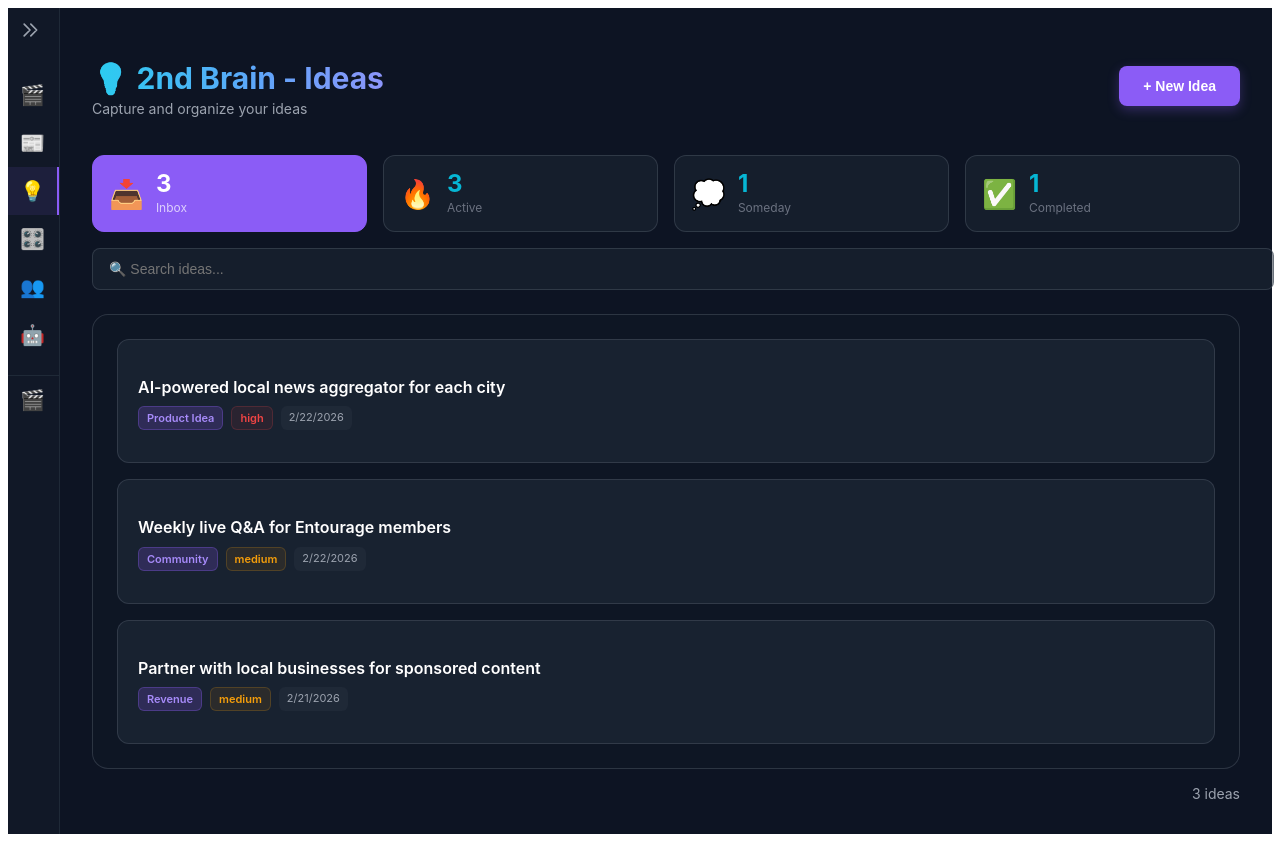
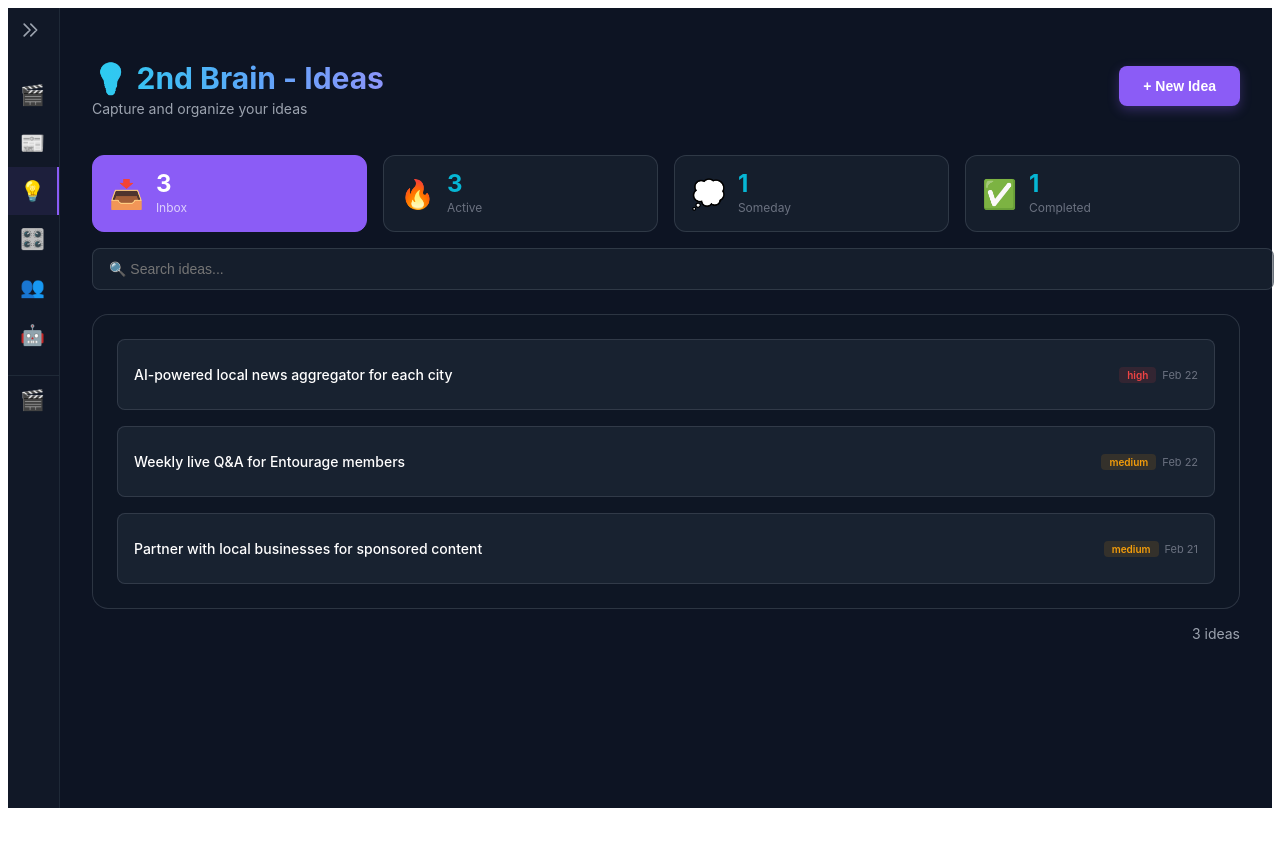
Before and after one commit to pacinobot2026/vizard-clips-dashboard, a Next.js app: page /ideas in a window 1280 px wide. After the commit the page ends 816 px from the top, so only its background shows below. Built offline with nearby package versions, Linux system fonts and the light colour scheme.

Commit message:
Make idea cards more compact (single line, smaller padding)

```diff
--- a/pages/ideas.js
+++ b/pages/ideas.js
@@ -453,86 +453,68 @@ function IdeaCard({ idea }) {
     <div
       style={{
         background: 'rgba(31, 41, 55, 0.7)',
-        borderRadius: '12px',
+        borderRadius: '8px',
         border: '1px solid rgba(75, 85, 99, 0.5)',
-        padding: '20px',
+        padding: '12px 16px',
         transition: 'all 0.3s ease',
         cursor: 'pointer'
       }}
       onClick={() => setIsExpanded(!isExpanded)}
       onMouseEnter={(e) => {
         e.currentTarget.style.borderColor = 'rgba(139, 92, 246, 0.5)';
-        e.currentTarget.style.boxShadow = '0 8px 16px rgba(139, 92, 246, 0.2)';
+        e.currentTarget.style.background = 'rgba(31, 41, 55, 0.9)';
       }}
       onMouseLeave={(e) => {
         e.currentTarget.style.borderColor = 'rgba(75, 85, 99, 0.5)';
-        e.currentTarget.style.boxShadow = 'none';
+        e.currentTarget.style.background = 'rgba(31, 41, 55, 0.7)';
       }}
     >
-      {/* Header */}
-      <div style={{ display: 'flex', alignItems: 'start', gap: '12px', marginBottom: '12px' }}>
-        <div style={{ flex: 1 }}>
-          <h3 style={{ color: '#fff', fontSize: '16px', fontWeight: '600', marginBottom: '8px', lineHeight: 1.4 }}>
+      {/* Single line with title and badges */}
+      <div style={{ display: 'flex', alignItems: 'center', gap: '10px', flexWrap: 'wrap' }}>
+        <h3 style={{ color: '#fff', fontSize: '14px', fontWeight: '500', flex: 1, minWidth: '200px' }}>
           {idea.title}
         </h3>
-          <div style={{ display: 'flex', gap: '8px', flexWrap: 'wrap' }}>
+        <div style={{ display: 'flex', gap: '6px', alignItems: 'center' }}>
           <span style={{
-              padding: '4px 8px',
-              background: 'rgba(139, 92, 246, 0.2)',
-              border: '1px solid rgba(139, 92, 246, 0.3)',
-              borderRadius: '6px',
-              fontSize: '11px',
-              color: '#a78bfa',
-              fontWeight: '600'
-            }}>
-              {idea.category}
-            </span>
-            <span style={{
-              padding: '4px 8px',
-              background: `${priorityColors[idea.priority]}15`,
-              border: `1px solid ${priorityColors[idea.priority]}30`,
-              borderRadius: '6px',
-              fontSize: '11px',
+            padding: '2px 8px',
+            background: `${priorityColors[idea.priority]}20`,
+            borderRadius: '4px',
+            fontSize: '10px',
             color: priorityColors[idea.priority],
             fontWeight: '600'
           }}>
             {idea.priority}
           </span>
           <span style={{
-              padding: '4px 8px',
-              background: '#1f2937',
-              borderRadius: '6px',
             fontSize: '11px',
-              color: '#9ca3af'
+            color: '#6b7280'
           }}>
-              {new Date(idea.created_at).toLocaleDateString()}
+            {new Date(idea.created_at).toLocaleDateString('en-US', { month: 'short', day: 'numeric' })}
           </span>
         </div>
       </div>
-      </div>
 
-      {/* Description */}
+      {/* Description (expanded only) */}
       {isExpanded && (
         <div style={{
-          marginTop: '16px',
-          paddingTop: '16px',
+          marginTop: '10px',
+          paddingTop: '10px',
           borderTop: '1px solid rgba(75, 85, 99, 0.3)',
-          color: '#d1d5db',
-          fontSize: '14px',
-          lineHeight: 1.6
+          color: '#9ca3af',
+          fontSize: '13px',
+          lineHeight: 1.5
         }}>
           {idea.description}
 
           {/* Tags */}
           {idea.tags && idea.tags.length > 0 && (
-            <div style={{ marginTop: '12px', display: 'flex', gap: '6px', flexWrap: 'wrap' }}>
+            <div style={{ marginTop: '8px', display: 'flex', gap: '4px', flexWrap: 'wrap' }}>
               {idea.tags.map(tag => (
                 <span key={tag} style={{
-                  padding: '4px 10px',
-                  background: 'rgba(96, 165, 250, 0.1)',
-                  border: '1px solid rgba(96, 165, 250, 0.2)',
-                  borderRadius: '6px',
-                  fontSize: '11px',
+                  padding: '2px 6px',
+                  background: 'rgba(96, 165, 250, 0.15)',
+                  borderRadius: '4px',
+                  fontSize: '10px',
                   color: '#60a5fa'
                 }}>
                   #{tag}
```
Lines whose indentation alone changed are shown as unchanged.
